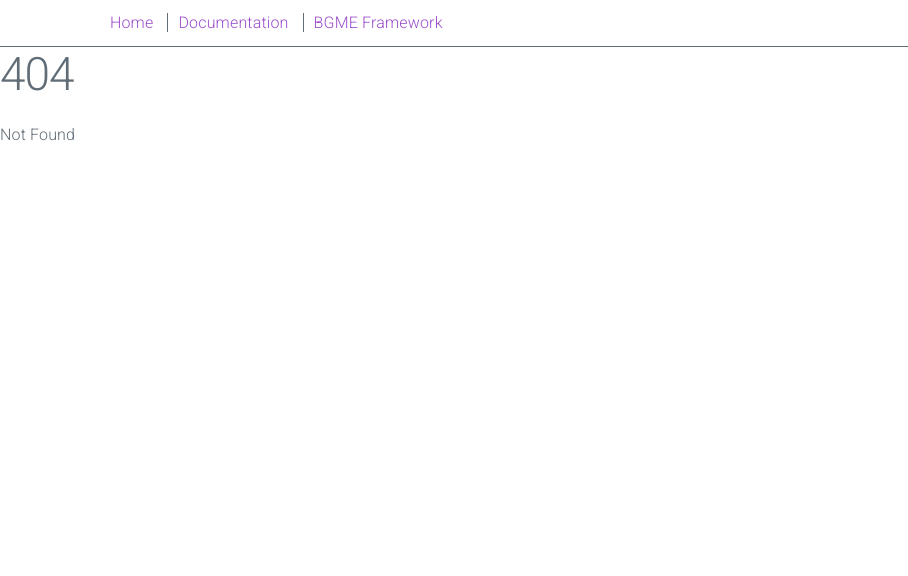
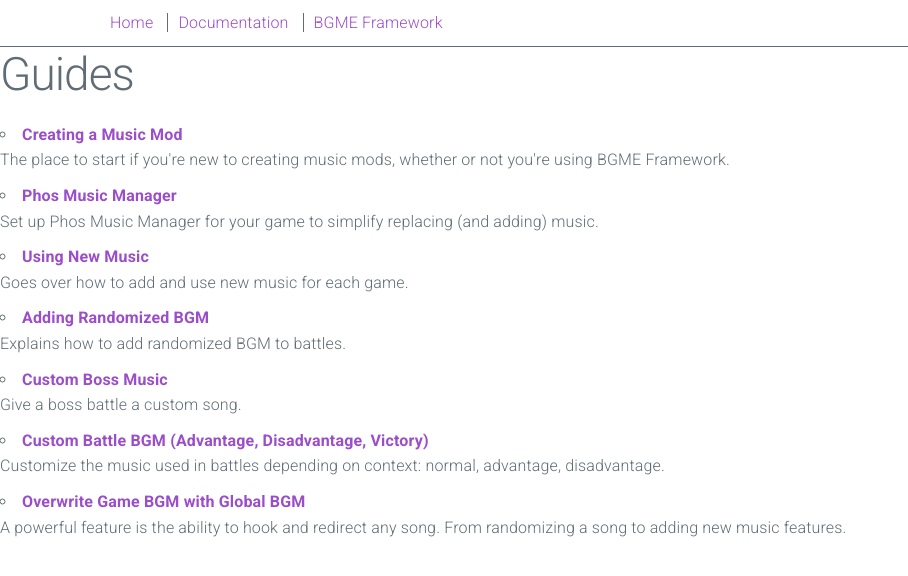
Before and after one commit to T-PoseRatkechi/PersonaMusicScript, a SvelteKit app in the folder sveltekit/: page /guides in a window 1280 px wide. Before the commit this address had no page. Shown: the top 576 px of the page, without its empty margins (0-908 px from the left). Built offline with nearby package versions, Linux system fonts and the light colour scheme.

Commit message:
Add guides page.

```diff
--- /dev/null
+++ b/sveltekit/src/routes/guides/+page.svelte
@@ -0,0 +1,62 @@
+<script lang="ts">
+	import { base } from '$app/paths';
+	import Link from '$lib/Link.svelte';
+
+	interface Guide {
+		name: string;
+		description: string;
+		url: string;
+	}
+
+	const guides: Guide[] = [
+		{
+			name: 'Creating a Music Mod',
+			description:
+				"The place to start if you're new to creating music mods, whether or not you're using BGME Framework.",
+			url: `${base}/guides/create-mod`
+		},
+		{
+			name: 'Phos Music Manager',
+			description:
+				'Set up Phos Music Manager for your game to simplify replacing (and adding) music.',
+			url: `${base}/guides/music-manager`
+		},
+		{
+			name: 'Using New Music',
+			description: 'Goes over how to add and use new music for each game.',
+			url: `${base}/guides/new-music`
+		},
+		{
+			name: 'Adding Randomized BGM',
+			description: 'Explains how to add randomized BGM to battles.',
+			url: `${base}/guides/randomized-bgm`
+		},
+		{
+			name: 'Custom Boss Music',
+			description: 'Give a boss battle a custom song.',
+			url: `${base}/guides/boss-music`
+		},
+		{
+			name: 'Custom Battle BGM (Advantage, Disadvantage, Victory)',
+			description:
+				'Customize the music used in battles depending on context: normal, advantage, disadvantage.',
+			url: `${base}/guides/battle-bgm`
+		},
+		{
+			name: 'Overwrite Game BGM with Global BGM',
+			description:
+				'A powerful feature is the ability to hook and redirect any song. From randomizing a song to adding new music features.',
+			url: `${base}/guides/global-bgm`
+		}
+	];
+</script>
+
+<h1>Guides</h1>
+<ul>
+	{#each guides as guide}
+		<li>
+			<Link url={guide.url}><b>{guide.name}</b></Link>
+			<div>{guide.description}</div>
+		</li>
+	{/each}
+</ul>
```
